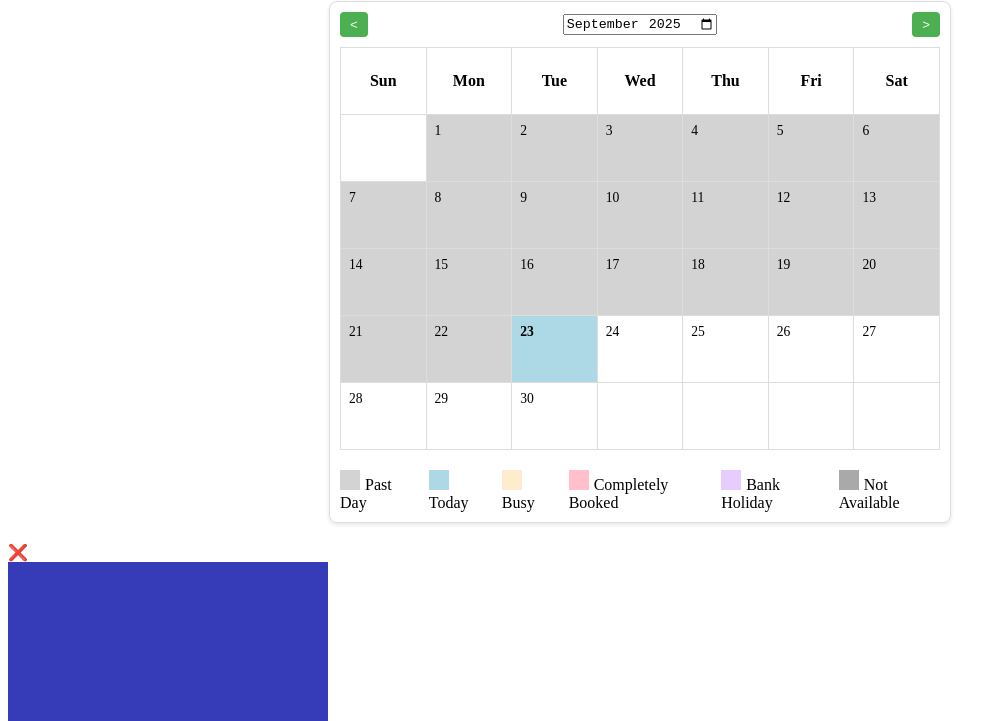
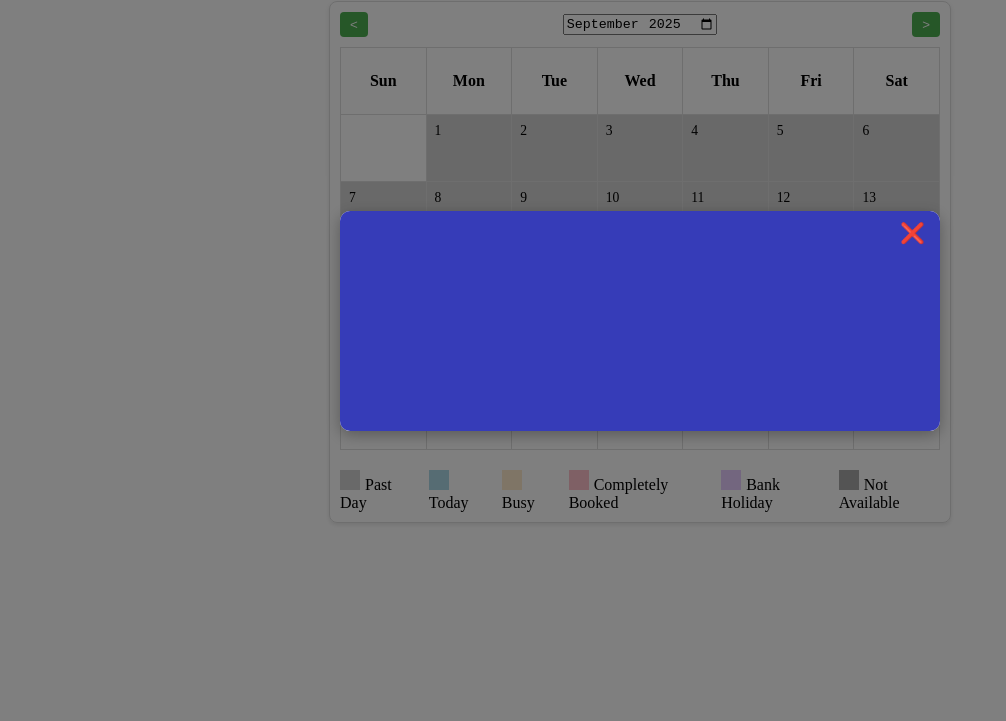
Before and after one commit to hostel4pets-co-uk/hostel4pets, a plain HTML site: page calendar_test.html in a window 1280 px wide. Both pictures are taken after a click on the element "10". Shown: the part 79-800 px from the top of the page, without its empty margins (0-1006 px from the left). Drawn offline with Linux system fonts and the light colour scheme; no server answers.

Commit message:
bug fixes

```diff
--- a/calendar.js
+++ b/calendar.js
@@ -545,29 +545,49 @@ class Calendar {
 
     openDayModal(dateStr) {
         // Remove existing modal if present
-        const existing = document.getElementById("day-modal-overlay");
+        const existing = document.getElementById('day-modal-overlay');
         if (existing) existing.remove();
 
-        // Overlay
-        const overlay = document.createElement("div");
-        overlay.id = "day-modal-overlay";
-        overlay.className = "modal"; // use your CSS modal class
+        const overlay = document.createElement('div');
+        overlay.id = 'day-modal-overlay';
+        overlay.style.position = 'fixed';
+        overlay.style.top = '0';
+        overlay.style.left = '0';
+        overlay.style.width = '100%';
+        overlay.style.height = '100%';
+        overlay.style.background = 'rgba(0,0,0,0.5)';
+        overlay.style.display = 'flex';
+        overlay.style.justifyContent = 'center';
+        overlay.style.alignItems = 'center';
+        overlay.style.zIndex = '1000';
 
-        // Modal content
-        const modal = document.createElement("div");
-        modal.className = "modal-content";
+        const modal = document.createElement('div');
+        modal.style.position = 'relative';
+        modal.style.background = '#fff';
+        modal.style.borderRadius = '10px';
+        modal.style.overflow = 'auto';            // scroll only if needed
+        modal.style.width = '80%';
+        modal.style.maxWidth = '600px';
+        modal.style.maxHeight = '80vh';           // cap height relative to viewport
+        modal.style.boxShadow = '0 4px 15px rgba(0,0,0,0.3)';
 
-        // Close button
-        const closeBtn = document.createElement("span");
-        closeBtn.className = "close";
-        closeBtn.textContent = "❌";
+        const closeBtn = document.createElement('span');
+        closeBtn.textContent = '❌';
+        closeBtn.style.position = 'absolute';
+        closeBtn.style.top = '10px';
+        closeBtn.style.right = '15px';            // a tad more to the left
+        closeBtn.style.cursor = 'pointer';
+        closeBtn.style.fontSize = '20px';
 
-        // Iframe
-        const iframe = document.createElement("iframe");
+        const iframe = document.createElement('iframe');
         iframe.src = `./dayView.html?d=${dateStr}`;
-        iframe.style.width = "100%";
-        iframe.style.height = "70vh";
-        iframe.style.border = "none";
+        iframe.style.width = '100%';
+        // IMPORTANT: don't use 100% when parent height is auto — let it size naturally
+        iframe.style.height = 'auto';
+        iframe.style.minHeight = '220px';         // sensible minimum so content shows
+        iframe.style.maxHeight = '80vh';          // never exceed the modal's cap
+        iframe.style.display = 'block';           // remove inline baseline gap
+        iframe.style.border = 'none';
 
         modal.appendChild(closeBtn);
         modal.appendChild(iframe);
@@ -575,15 +595,11 @@ class Calendar {
         document.body.appendChild(overlay);
 
         const closeModal = () => overlay.remove();
-        closeBtn.addEventListener("click", closeModal);
-        overlay.addEventListener("click", e => {
+        closeBtn.addEventListener('click', closeModal);
+        overlay.addEventListener('click', e => {
             if (e.target === overlay) closeModal();
         });
-
-        // show the modal (CSS default is display:none)
-        overlay.style.display = "flex";
     }
-
 }
 
 // Usage
--- a/styles.css
+++ b/styles.css
@@ -215,6 +215,23 @@ button:hover {
   font-size: 20px;
 }
 
+#day-modal.modal {
+  display: block;         /* ensure the content shows inside the iframe */
+  position: static;       /* no fullscreen overlay behavior inside iframe */
+  width: 100%;
+  height: auto;
+  background: transparent;
+  justify-content: initial;
+  align-items: initial;
+}
+
+#day-modal .modal-content {
+  max-width: 600px;
+  width: 100%;
+  margin: 0 auto;
+  /* Keep the styled white card inside the iframe */
+}
+
 /* Animation */
 @keyframes fadeIn {
   from {
```
